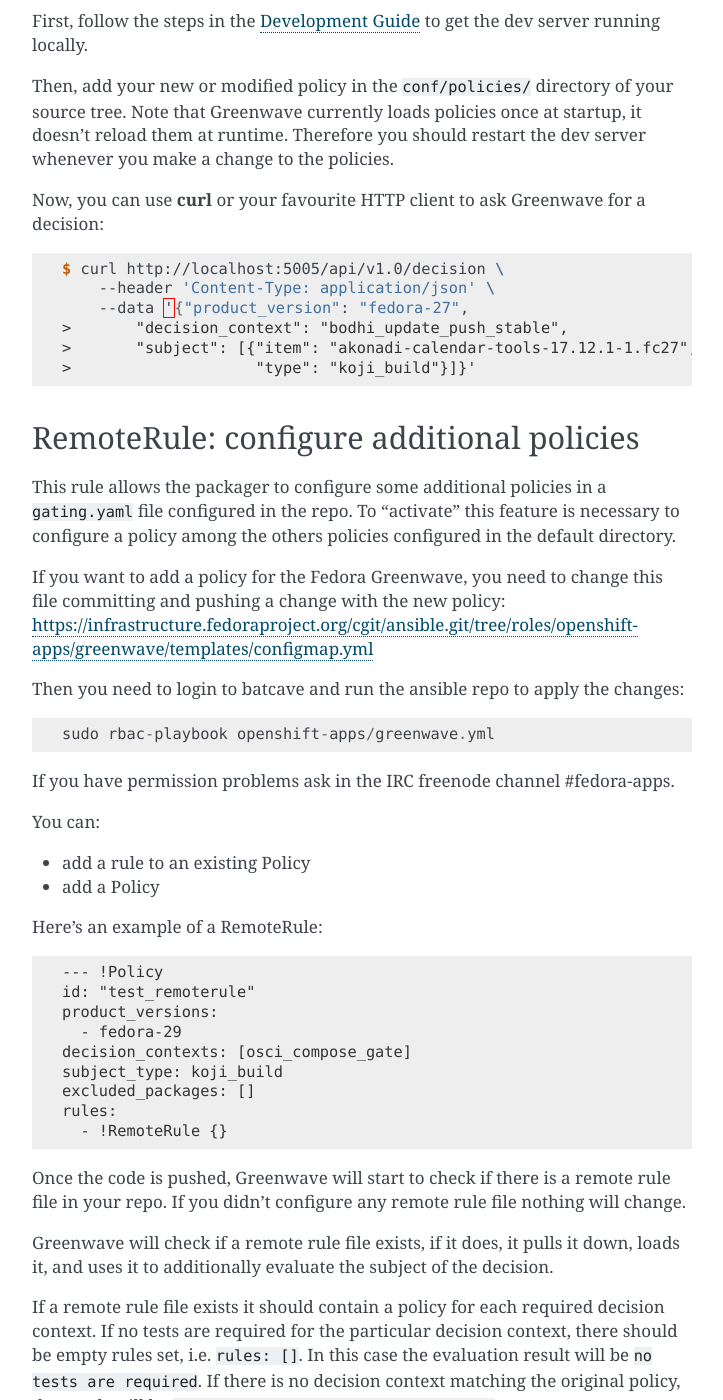
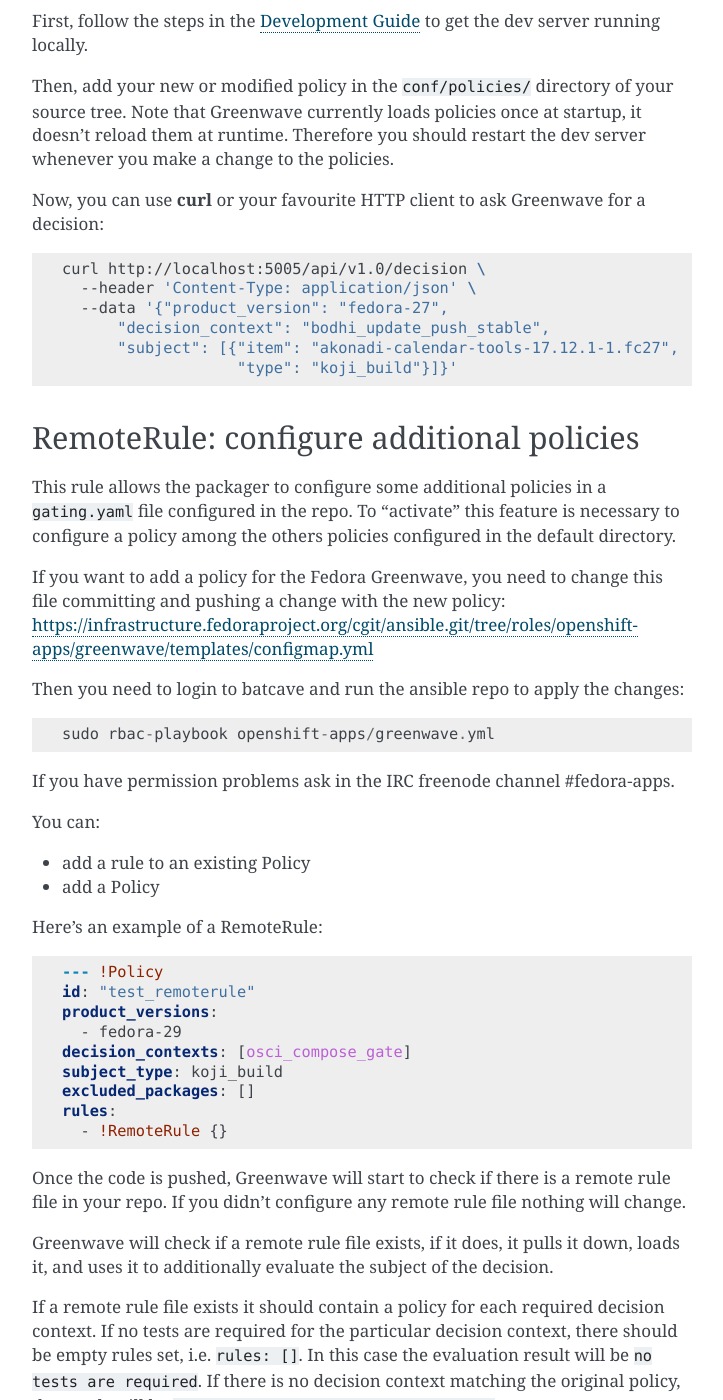
Before and after one commit to release-engineering/greenwave, a Sphinx documentation site: the page built from docs/policies.rst, in a window 1280 px wide and 1400 px high, scrolled down 4880 px. Shown: the whole window, without its empty margins (388-1111 px from the left). Built offline with Sphinx 7.4.7, drawn with Linux system fonts in a browser that asks for light colours; pages that are not in the unit, such as notebooks, are missing from menus.

```diff
--- a/dev-requirements.txt
+++ b/dev-requirements.txt
@@ -8,5 +8,5 @@ mock
 fedora-messaging
 
 # Documentation build requirements
-sphinx < 4
+sphinx
 sphinxcontrib-httpdomain
--- a/docs/policies.rst
+++ b/docs/policies.rst
@@ -256,14 +256,14 @@ dev server whenever you make a change to the policies.
 Now, you can use :program:`curl` or your favourite HTTP client to ask
 Greenwave for a decision:
 
-.. code-block:: console
+.. code-block:: bash
 
-   $ curl http://localhost:5005/api/v1.0/decision \
-       --header 'Content-Type: application/json' \
-       --data '{"product_version": "fedora-27",
-   >       "decision_context": "bodhi_update_push_stable",
-   >       "subject": [{"item": "akonadi-calendar-tools-17.12.1-1.fc27",
-   >                    "type": "koji_build"}]}'
+   curl http://localhost:5005/api/v1.0/decision \
+     --header 'Content-Type: application/json' \
+     --data '{"product_version": "fedora-27",
+         "decision_context": "bodhi_update_push_stable",
+         "subject": [{"item": "akonadi-calendar-tools-17.12.1-1.fc27",
+                      "type": "koji_build"}]}'
 
 
 
@@ -299,7 +299,7 @@ You can:
 
 Here's an example of a RemoteRule:
 
-.. code-block:: console
+.. code-block:: yaml
 
    --- !Policy
    id: "test_remoterule"
--- a/docs/requirements.txt
+++ b/docs/requirements.txt
@@ -1,6 +1,6 @@
 flask
 python-dateutil
-sphinx < 4
+sphinx
 sphinxcontrib-httpdomain
 prometheus_client
 dogpile.cache
```
